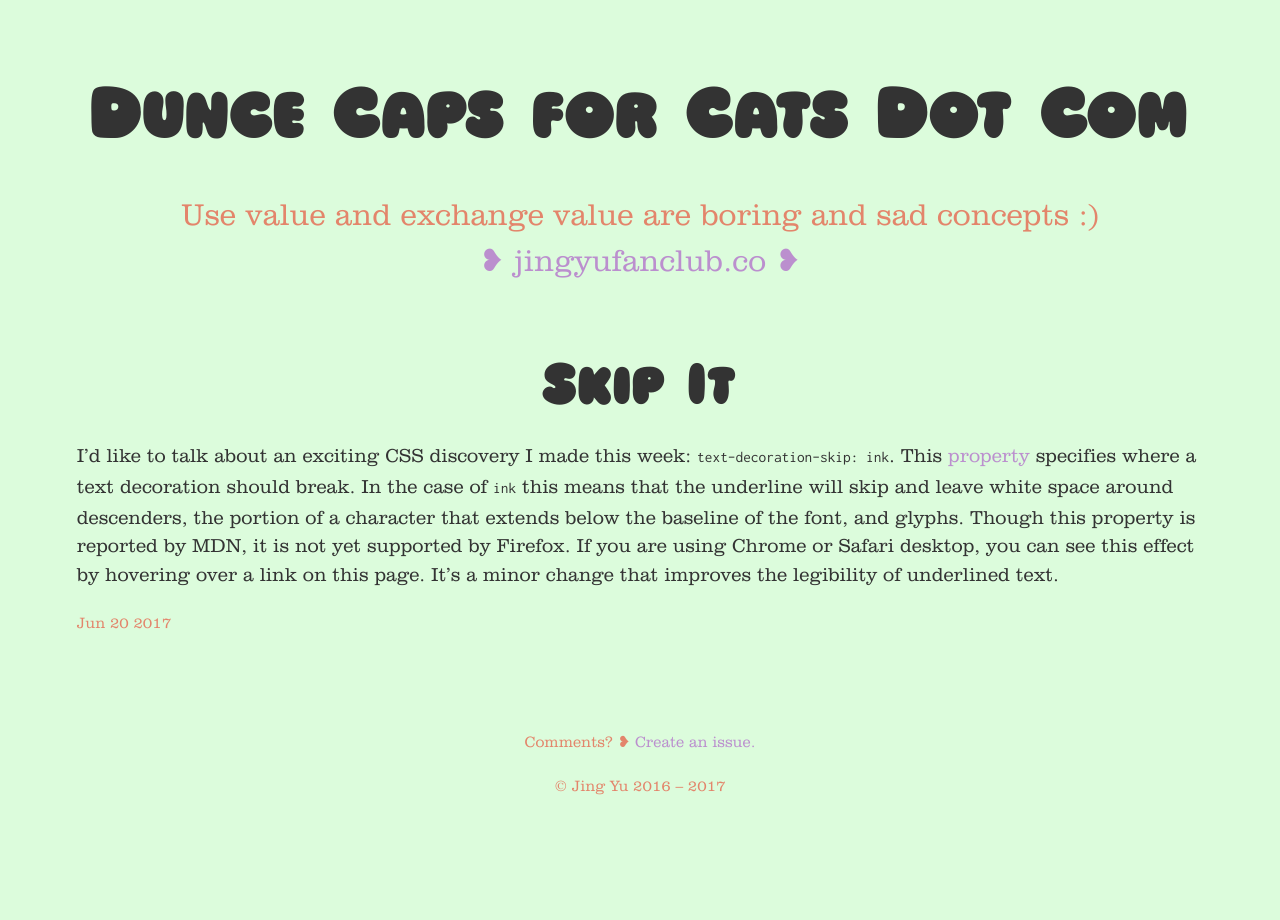
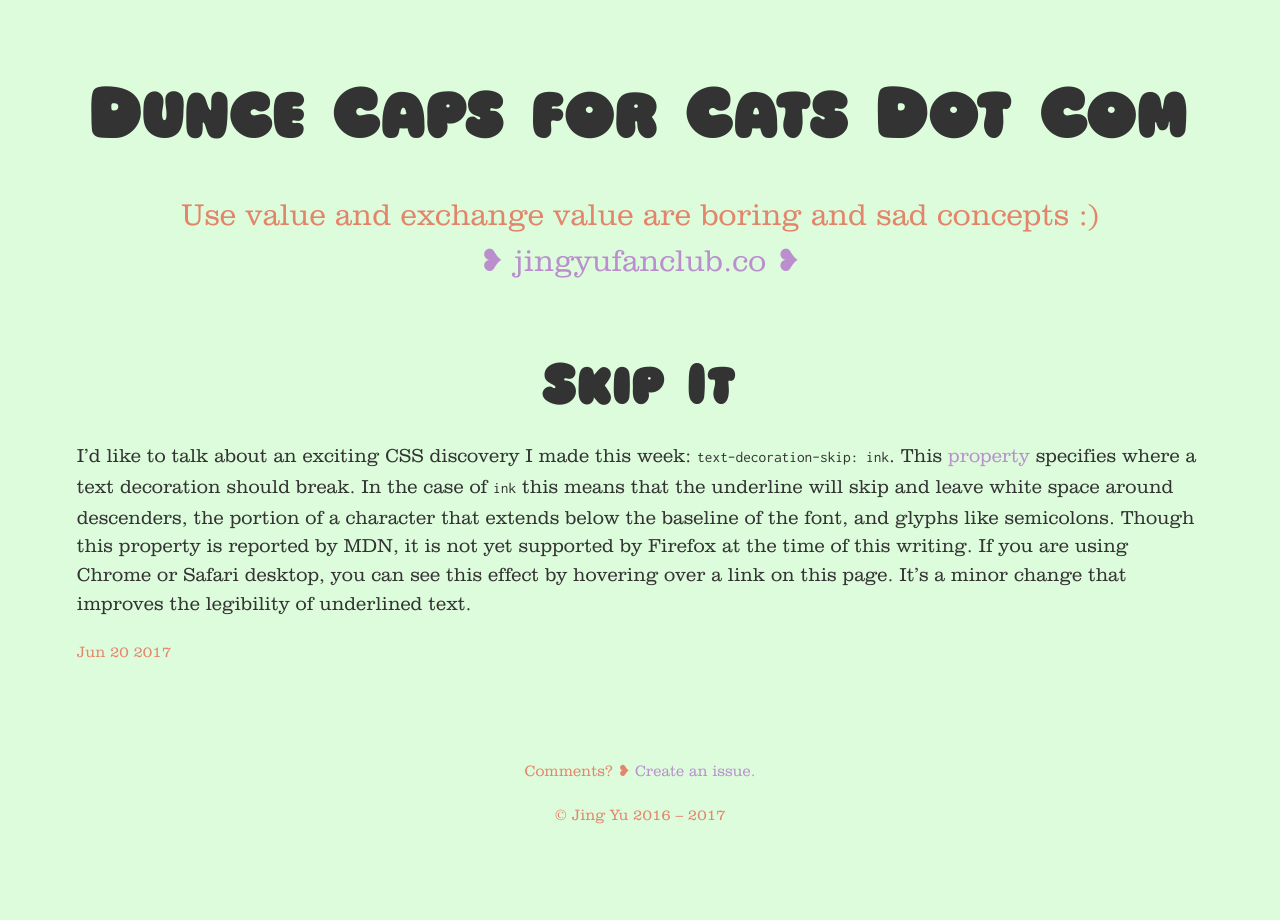
Before and after one commit to jingyufanclub/bloggo, a Jekyll site: the page built from _posts/2017-06-20-skip-it.md, in a window 1280 px wide. Built offline with Jekyll 4.4.1, drawn with Linux system fonts in a browser that asks for light colours.

Commit message:
edit draft

```diff
--- a/_posts/2017-06-20-skip-it.md
+++ b/_posts/2017-06-20-skip-it.md
@@ -2,4 +2,4 @@
 layout: post
 title: Skip It
 ---
-I'd like to talk about an exciting CSS discovery I made this week: `text-decoration-skip: ink`. This [property](https://developer.mozilla.org/en-US/docs/Web/CSS/text-decoration-skip) specifies where a text decoration should break. In the case of `ink` this means that the underline will skip and leave white space around descenders, the portion of a character that extends below the baseline of the font, and glyphs. Though this property is reported by MDN, it is not yet supported by Firefox. If you are using Chrome or Safari desktop, you can see this effect by hovering over a link on this page. It's a minor change that improves the legibility of underlined text.
+I'd like to talk about an exciting CSS discovery I made this week: `text-decoration-skip: ink`. This [property](https://developer.mozilla.org/en-US/docs/Web/CSS/text-decoration-skip) specifies where a text decoration should break. In the case of `ink` this means that the underline will skip and leave white space around descenders, the portion of a character that extends below the baseline of the font, and glyphs like semicolons. Though this property is reported by MDN, it is not yet supported by Firefox at the time of this writing. If you are using Chrome or Safari desktop, you can see this effect by hovering over a link on this page. It's a minor change that improves the legibility of underlined text.
```
